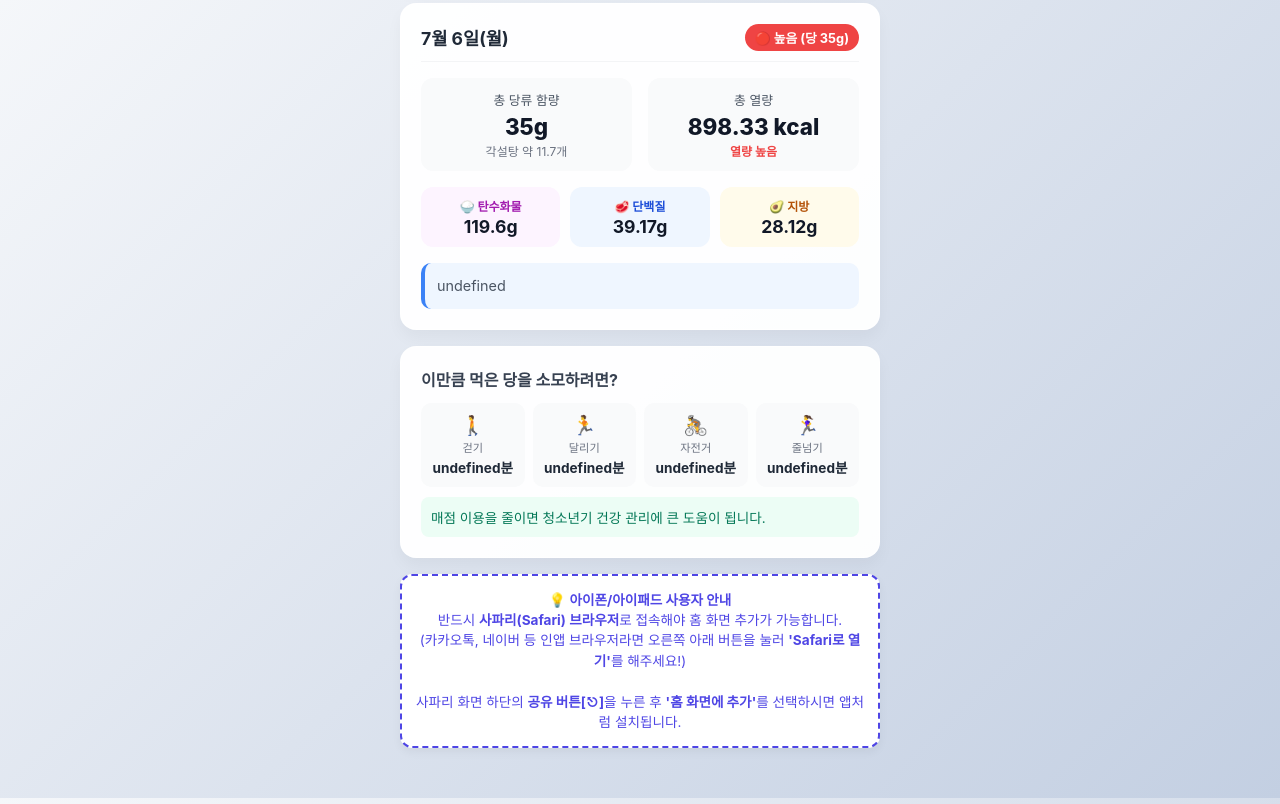
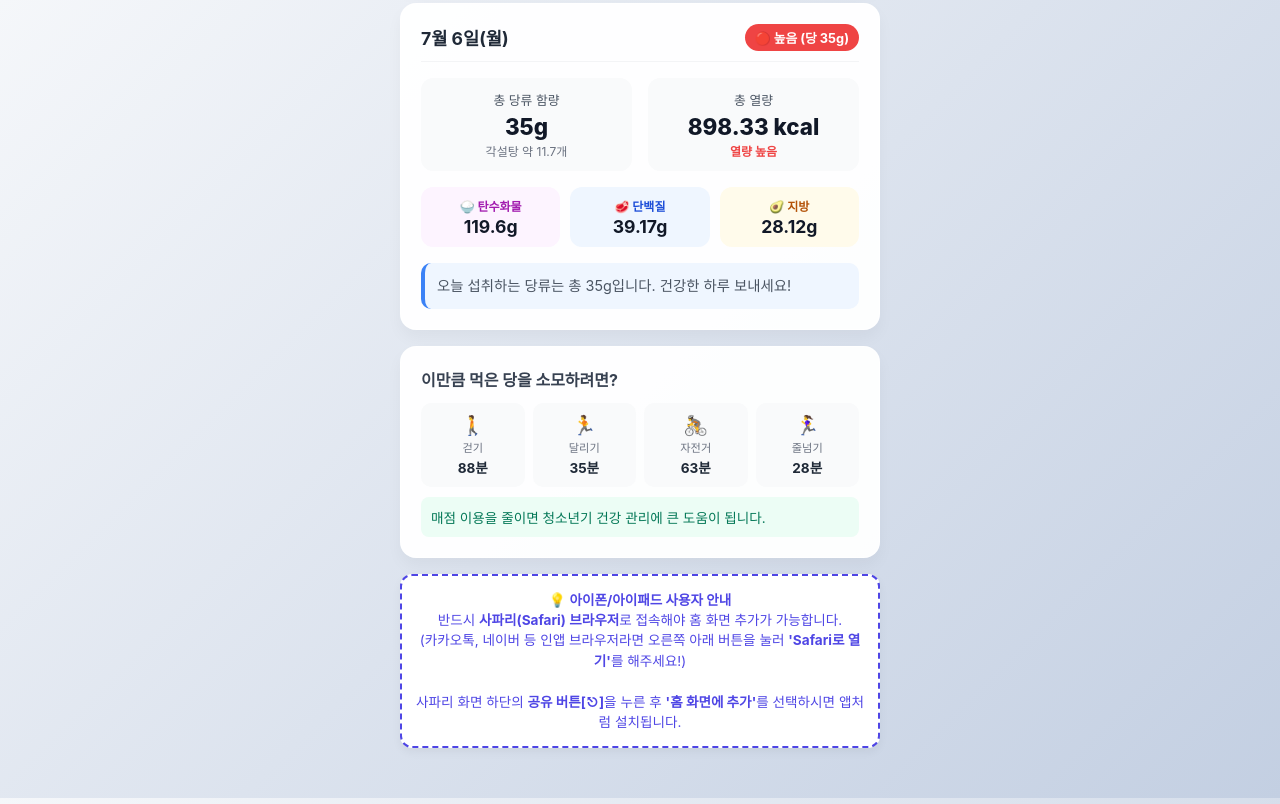
Before and after one commit to moonsmle/Sugar-scan, a plain HTML site: page index.html in a window 1280 px wide. Shown: the part 802-1606 px from the top of the page. Drawn offline with Linux system fonts and the light colour scheme.

Commit message:
Update index.html

```diff
--- a/index.html
+++ b/index.html
@@ -408,12 +408,13 @@
             return;
         }
 
-        document.getElementById('sugar-value').innerHTML = mealDetails.sugar + "g";
-        const cubes = (mealDetails.sugar / 3).toFixed(1);
+        // 1. 기존 데이터 화면 맵핑
+        const sugarVal = mealDetails.sugar !== undefined ? parseFloat(mealDetails.sugar) : 0;
+        document.getElementById('sugar-value').innerHTML = sugarVal + "g";
+        const cubes = (sugarVal / 3).toFixed(1);
         document.getElementById('sugar-cubes').innerHTML = `각설탕 약 ${cubes}개`;
         document.getElementById('calorie-value').innerHTML = mealDetails.kcal + " kcal";
 
-        // 탄단지 데이터 정상 화면 맵핑
         document.getElementById('carbs-value').innerHTML = (mealDetails.carbs || 0) + "g";
         document.getElementById('protein-value').innerHTML = (mealDetails.protein || 0) + "g";
         document.getElementById('fat-value').innerHTML = (mealDetails.fat || 0) + "g";
@@ -435,15 +436,32 @@
         calLevelEl.innerHTML = kcalLevel;
         calLevelEl.style.color = kcalColor;
 
-        document.getElementById('status-badge').innerHTML = mealDetails.label;
-        document.getElementById('status-badge').className = "status-box " + mealDetails.status;
-        document.getElementById('status-text').innerHTML = mealDetails.desc;
+        document.getElementById('status-badge').innerHTML = mealDetails.label || "⚪ 정보 없음";
+        document.getElementById('status-badge').className = "status-box " + (mealDetails.status || "");
 
-        document.getElementById('ex-walk').innerHTML = mealDetails.walk + "분";
-        document.getElementById('ex-run').innerHTML = mealDetails.run + "분";
-        document.getElementById('ex-bike').innerHTML = mealDetails.bike + "분";
-        document.getElementById('ex-rope').innerHTML = mealDetails.rope + "분";
-        if (mealDetails.tip) document.getElementById('tip-text').innerHTML = mealDetails.tip;
+        // 2. 💡 [식단 설명 및 팁 undefined 방어 연동]
+        // 6월달 메뉴 코드(JSON)에 추가했던 'tip' 또는 기존 'desc' 필드를 순서대로 매핑합니다.
+        const mealTip = mealDetails.tip || mealDetails.desc || `오늘 섭취하는 당류는 총 ${sugarVal}g입니다. 건강한 하루 보내세요!`;
+        document.getElementById('status-text').innerHTML = mealTip;
+
+        // 하단 초록색 고정 안내 영역도 tip 데이터가 있으면 연동하고, 없으면 기본 안내 문구를 띄웁니다.
+        if (mealDetails.tip) {
+            document.getElementById('tip-text').innerHTML = mealDetails.tip;
+        } else {
+            document.getElementById('tip-text').innerHTML = "매점 이용을 줄이면 청소년기 건강 관리에 큰 도움이 됩니다.";
+        }
+
+        // 3. 💡 [운동 수치 undefined 방어 및 실시간 연산 적용]
+        // 데이터에 직접 소모 시간 정보(walk, run 등)가 정의되어 있지 않은 날은 당 함량 기반으로 자동 세팅합니다.
+        const walkMin = mealDetails.walk !== undefined ? mealDetails.walk : Math.round(sugarVal * 2.5);
+        const runMin = mealDetails.run !== undefined ? mealDetails.run : Math.round(sugarVal * 1.0);
+        const bikeMin = mealDetails.bike !== undefined ? mealDetails.bike : Math.round(sugarVal * 1.8);
+        const ropeMin = mealDetails.rope !== undefined ? mealDetails.rope : Math.round(sugarVal * 0.8);
+
+        document.getElementById('ex-walk').innerHTML = walkMin + "분";
+        document.getElementById('ex-run').innerHTML = runMin + "분";
+        document.getElementById('ex-bike').innerHTML = bikeMin + "분";
+        document.getElementById('ex-rope').innerHTML = ropeMin + "분";
 
         menuUl.innerHTML = "";
         if (mealDetails.menu && mealDetails.menu.length > 0) {
```
